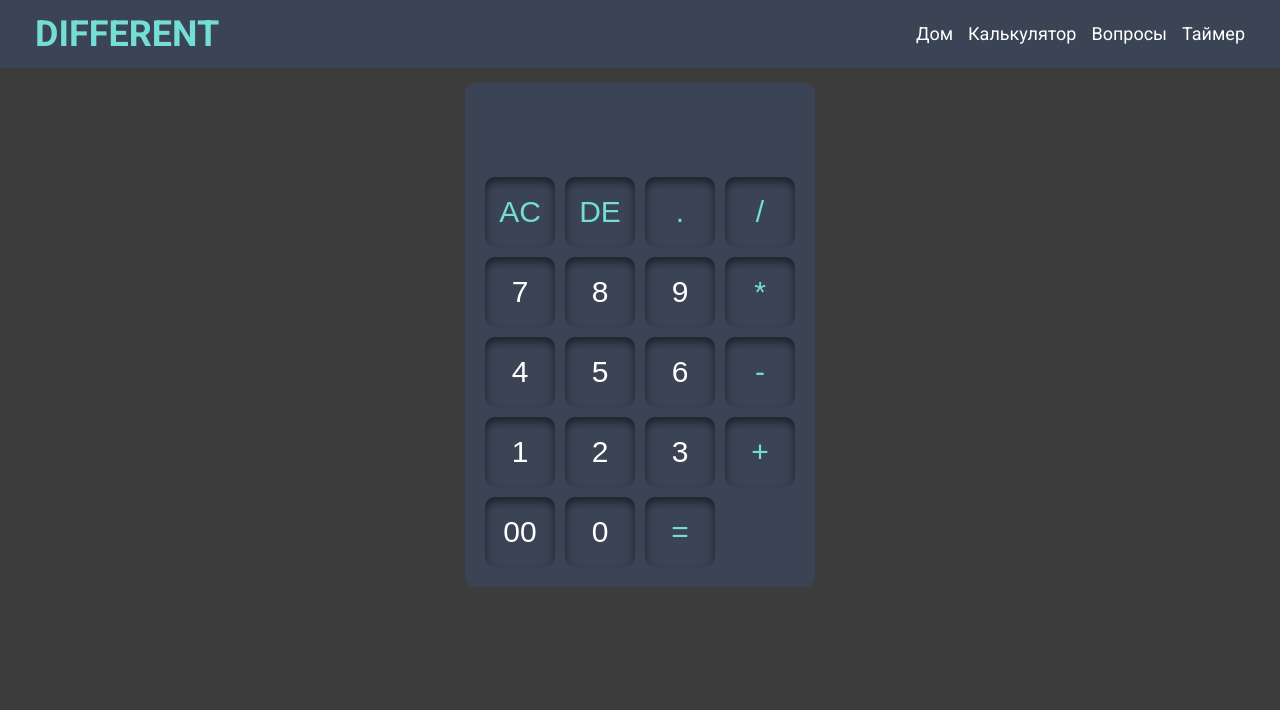
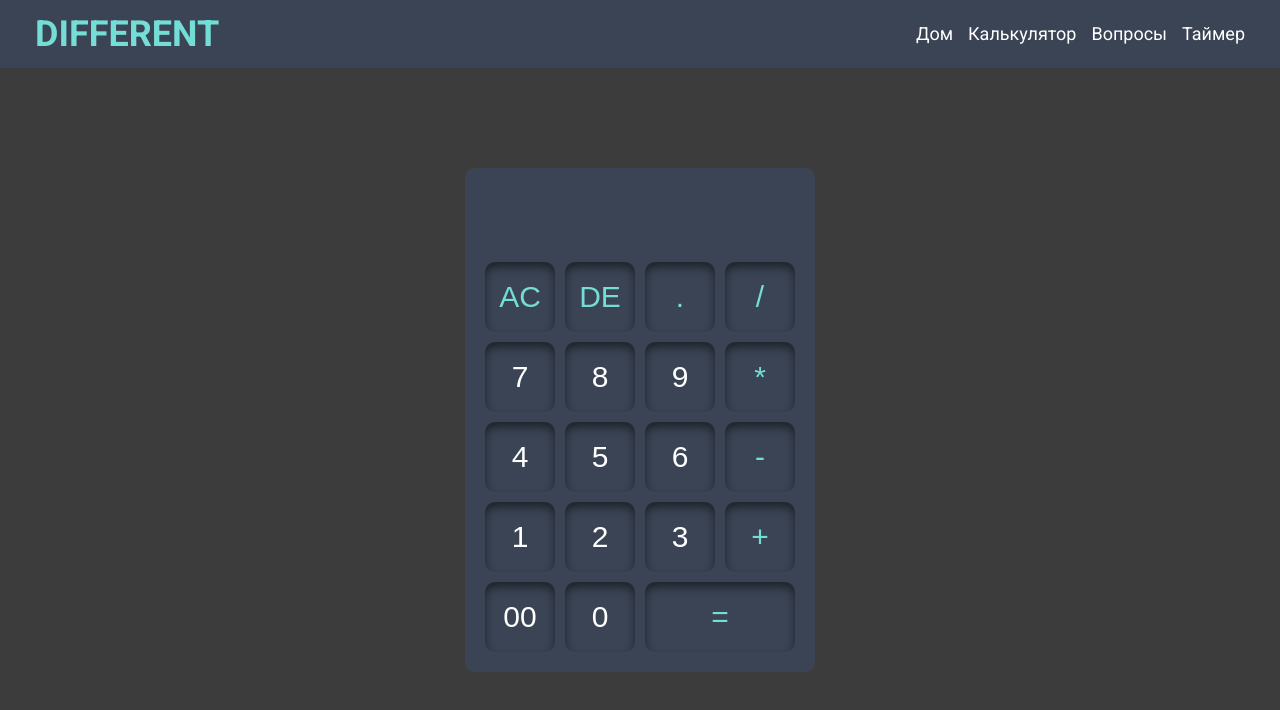
Before and after one commit to lime4512/Different-app, a React (Create React App) app: page /calculator in a window 1280 px wide. Shown: the top 710 px of the page. Built offline with nearby package versions, Linux system fonts and the light colour scheme.

Commit message:
add style calc

```diff
--- a/src/pages/calculator/CalcBtn.jsx
+++ b/src/pages/calculator/CalcBtn.jsx
@@ -133,7 +133,7 @@ const CalcBtn = props => {
 					</button>
 				</li>
 				<li>
-					<button className='btn-calc turquoise' onClick={resultHandler}>
+					<button className='btn-calc turquoise btn-w' onClick={resultHandler}>
 						=
 					</button>
 				</li>
--- a/src/style/CalcBtn.css
+++ b/src/style/CalcBtn.css
@@ -35,3 +35,11 @@
 .turquoise {
 	color: #74ddd5;
 }
+
+.btn-w {
+	width: 150px;
+}
+
+.main-calculator {
+	margin-top: 100px;
+}
```
